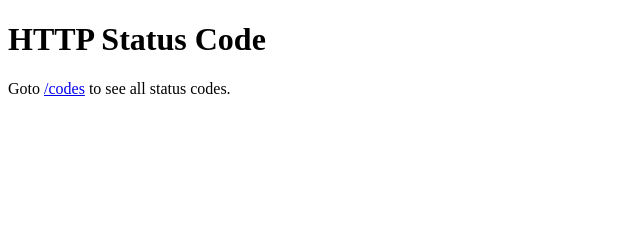
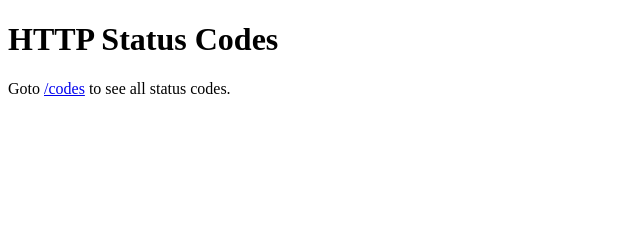
Before and after one commit to nwaughachukwuma/http-status, a website: page public/index.html in a window 1280 px wide. Shown: the top 240 px of the page, 0-640 px from the left. Drawn offline with Linux system fonts and the light colour scheme.

Commit message:
pluralize code to codes

```diff
--- a/public/index.html
+++ b/public/index.html
@@ -4,7 +4,7 @@
     <meta charset="UTF-8">
     <meta http-equiv="X-UA-Compatible" content="IE=edge">
     <meta name="viewport" content="width=device-width, initial-scale=1.0">
-    <title>HTTP Status Code</title>
+    <title>HTTP Status Codes</title>
 
     <link rel="apple-touch-icon" sizes="180x180" href="/apple-touch-icon.png">
     <link rel="icon" type="image/png" sizes="32x32" href="/favicon-32x32.png">
@@ -13,7 +13,7 @@
 </head>
 <body>
     <div>
-        <h1>HTTP Status Code</h1>
+        <h1>HTTP Status Codes</h1>
 
         <p>
             Goto <a href="/codes">/codes</a> to see all status codes.
```
